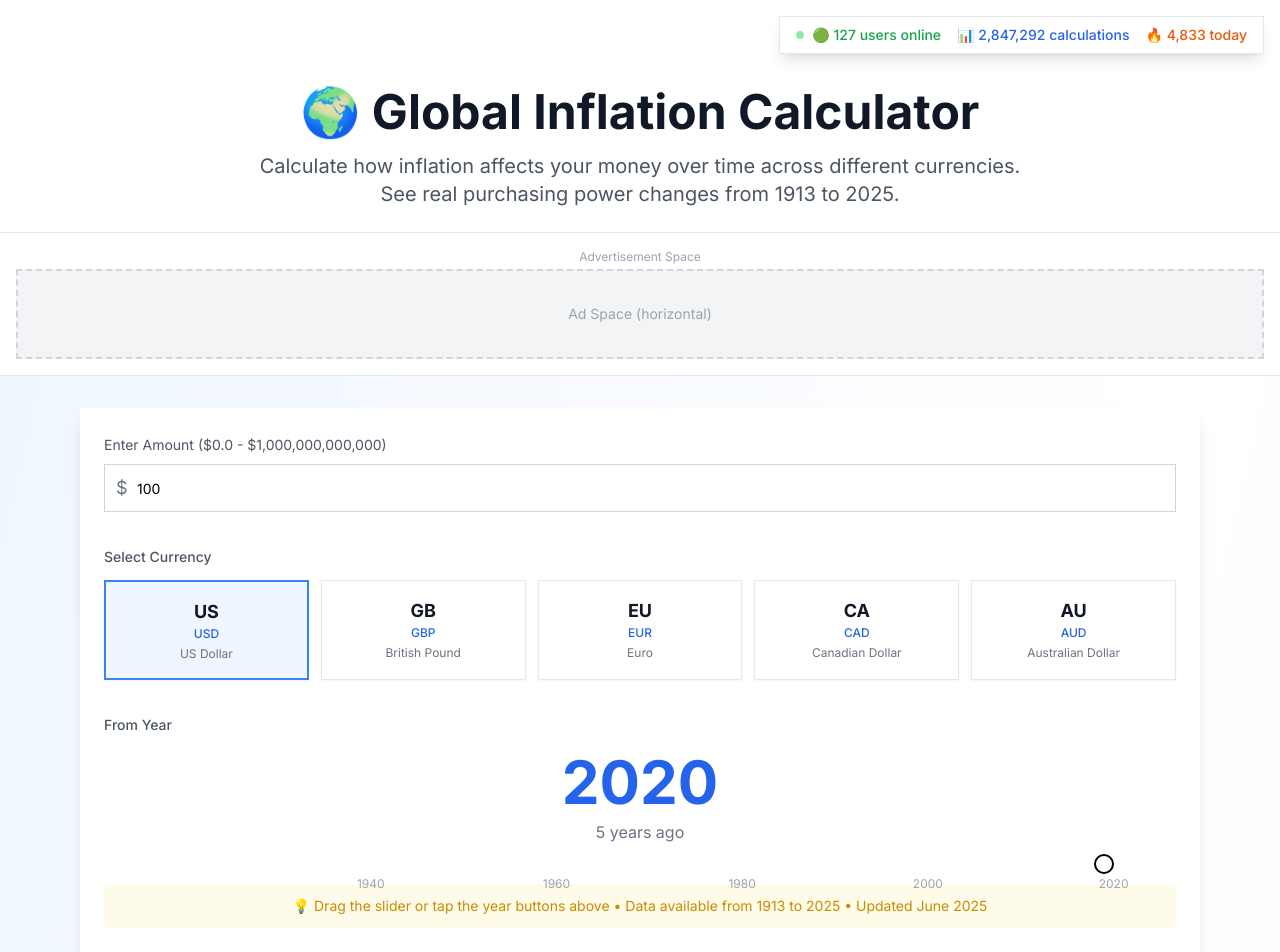
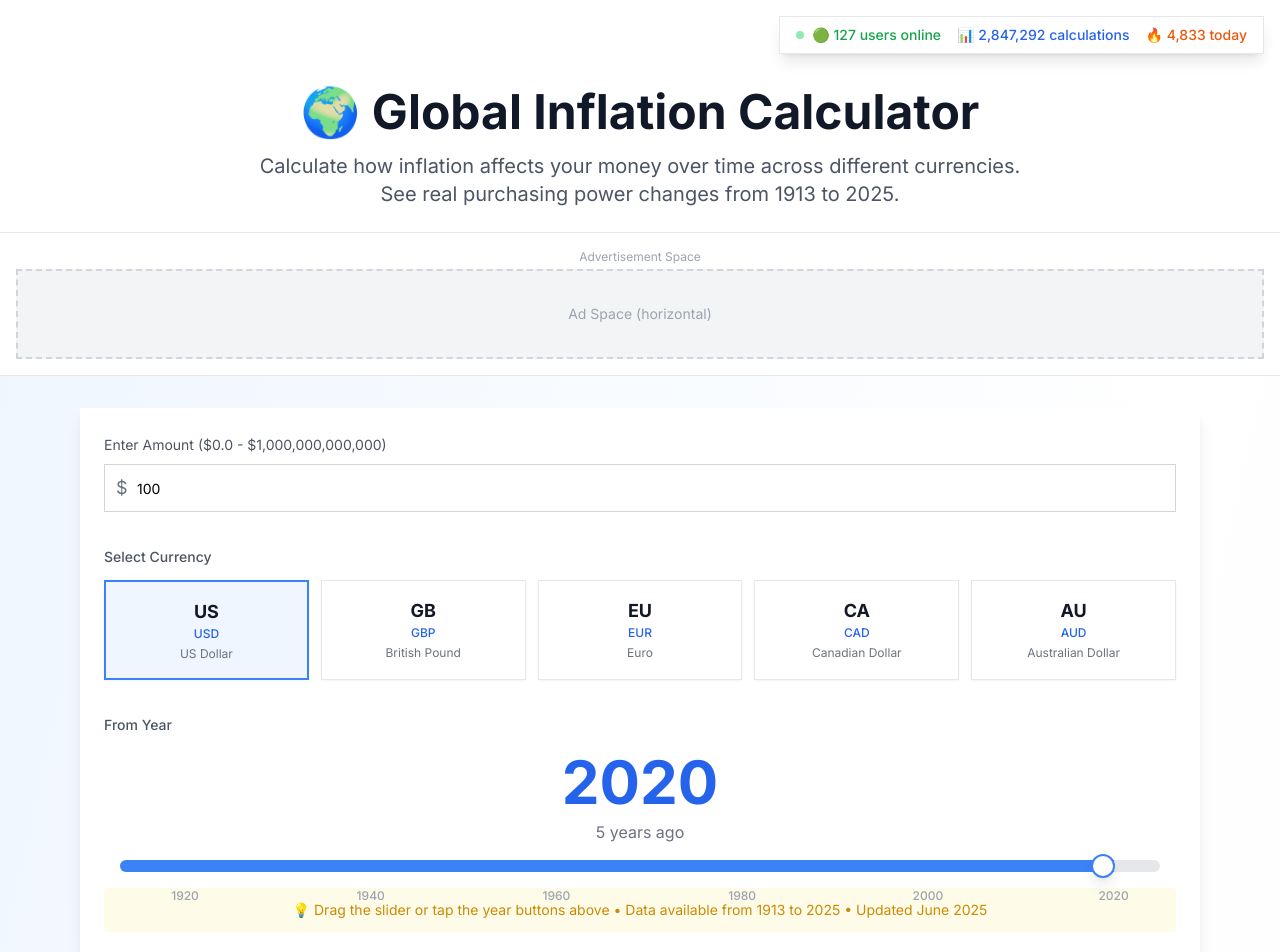
Before and after one commit to jnk1667/global-inflation-calculator, a Next.js app: page / in a window 1280 px wide. Shown: the top 952 px of the page. Built offline with nearby package versions, Linux system fonts and the light colour scheme; no server answers.

Commit message:
feat: enhance slider with currency-specific year markers
Implement 20-year USD/CAD, 10-year GBP/AUD, 10-year EUR spacing
Add bigger blue slider thumb and interactive year markers

#VERCEL_SKIP

Co-authored-by: null <122119276+jnk1667@users.noreply.github.com>

```diff
--- a/app/page.tsx
+++ b/app/page.tsx
@@ -145,28 +145,28 @@ export default function Home() {
   const currentCurrencyData = inflationData[selectedCurrency]
   const minYear = currentCurrencyData?.startYear || 1913
 
-  // Generate uniform year markers (excluding start and end years for display)
+  // Generate currency-specific year markers
   const generateYearMarkers = () => {
     const markers = []
 
     if (selectedCurrency === "USD") {
-      markers.push(1940, 1960, 1980, 2000, 2020)
+      // USD: 1913-2025, 20-year spacing: 1920, 1940, 1960, 1980, 2000, 2020
+      markers.push(1920, 1940, 1960, 1980, 2000, 2020)
+    } else if (selectedCurrency === "CAD") {
+      // CAD: 1914-2025, 20-year spacing: 1920, 1940, 1960, 1980, 2000, 2020
+      markers.push(1920, 1940, 1960, 1980, 2000, 2020)
     } else if (selectedCurrency === "GBP") {
-      markers.push(1940, 1960, 1980, 2000, 2020)
+      // GBP: 1947-2025, 10-year spacing: 1950, 1960, 1970, 1980, 1990, 2000, 2010, 2020
+      markers.push(1950, 1960, 1970, 1980, 1990, 2000, 2010, 2020)
+    } else if (selectedCurrency === "AUD") {
+      // AUD: 1948-2025, 10-year spacing: 1950, 1960, 1970, 1980, 1990, 2000, 2010, 2020
+      markers.push(1950, 1960, 1970, 1980, 1990, 2000, 2010, 2020)
     } else if (selectedCurrency === "EUR") {
+      // EUR: 1996-2025, 10-year spacing: 2000, 2010, 2020
       markers.push(2000, 2010, 2020)
-    } else if (selectedCurrency === "CAD") {
-      markers.push(1940, 1960, 1980, 2000, 2020)
-    } else if (selectedCurrency === "AUD") {
-      markers.push(1960, 1980, 2000, 2020)
-    } else {
-      for (let year = Math.ceil(minYear / 20) * 20; year < maxYear; year += 20) {
-        if (year > minYear) {
-          markers.push(year)
-        }
-      }
     }
 
+    // Filter markers to only show those within the valid range (excluding start/end years)
     return markers.filter((year) => year > minYear && year < maxYear)
   }
 
@@ -341,7 +341,7 @@ export default function Home() {
                   <div className="text-gray-500">{yearsAgo} years ago</div>
                 </div>
 
-                {/* Year Slider - without start/end year labels */}
+                {/* Currency-specific Year Slider */}
                 <div className="px-4">
                   <Slider
                     value={[fromYear]}
@@ -352,8 +352,8 @@ export default function Home() {
                     className="w-full"
                   />
 
-                  {/* Only middle year markers (no start/end years) */}
-                  <div className="relative mt-2 px-2">
+                  {/* Currency-specific year markers */}
+                  <div className="relative mt-4 px-2">
                     {yearMarkers.map((year) => {
                       const position = ((year - minYear) / (maxYear - minYear)) * 100
                       return (
@@ -363,7 +363,7 @@ export default function Home() {
                             setFromYear(year)
                             setHasCalculated(false)
                           }}
-                          className="absolute text-xs text-gray-400 hover:text-blue-600 cursor-pointer transition-colors transform -translate-x-1/2"
+                          className="absolute text-xs text-gray-400 hover:text-blue-600 cursor-pointer transition-colors transform -translate-x-1/2 font-medium"
                           style={{ left: `${position}%` }}
                         >
                           {year}
--- a/components/ui/slider.tsx
+++ b/components/ui/slider.tsx
@@ -11,16 +11,13 @@ const Slider = React.forwardRef<
 >(({ className, ...props }, ref) => (
   <SliderPrimitive.Root
     ref={ref}
-    className={cn(
-      "relative flex w-full touch-none select-none items-center",
-      className
-    )}
+    className={cn("relative flex w-full touch-none select-none items-center", className)}
     {...props}
   >
-    <SliderPrimitive.Track className="relative h-2 w-full grow overflow-hidden rounded-full bg-secondary">
-      <SliderPrimitive.Range className="absolute h-full bg-primary" />
+    <SliderPrimitive.Track className="relative h-3 w-full grow overflow-hidden rounded-full bg-gray-200">
+      <SliderPrimitive.Range className="absolute h-full bg-blue-500" />
     </SliderPrimitive.Track>
-    <SliderPrimitive.Thumb className="block h-5 w-5 rounded-full border-2 border-primary bg-background ring-offset-background transition-colors focus-visible:outline-none focus-visible:ring-2 focus-visible:ring-ring focus-visible:ring-offset-2 disabled:pointer-events-none disabled:opacity-50" />
+    <SliderPrimitive.Thumb className="block h-6 w-6 rounded-full border-2 border-blue-500 bg-white shadow-lg ring-offset-background transition-colors focus-visible:outline-none focus-visible:ring-2 focus-visible:ring-blue-400 focus-visible:ring-offset-2 disabled:pointer-events-none disabled:opacity-50 hover:bg-blue-50 cursor-pointer" />
   </SliderPrimitive.Root>
 ))
 Slider.displayName = SliderPrimitive.Root.displayName
```
